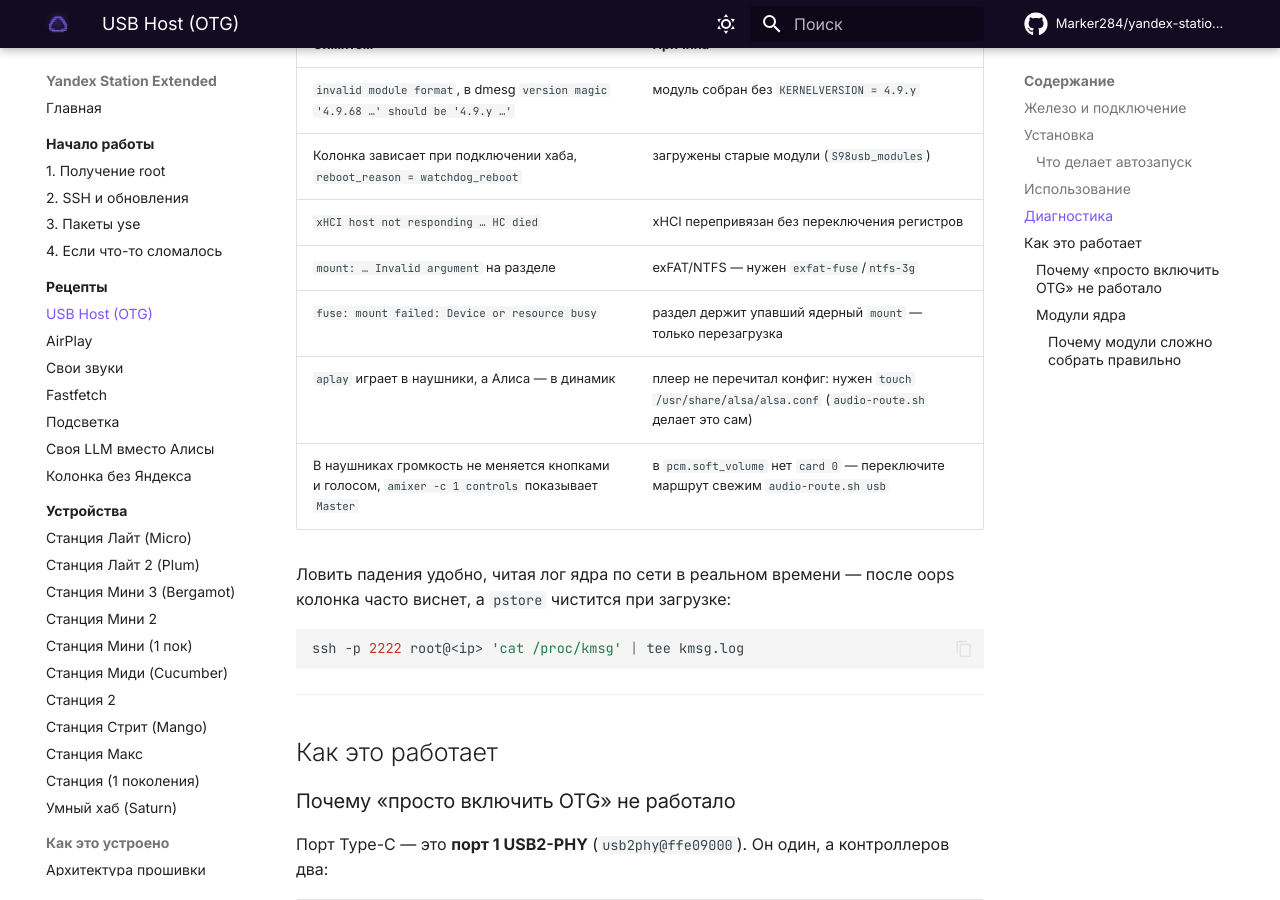
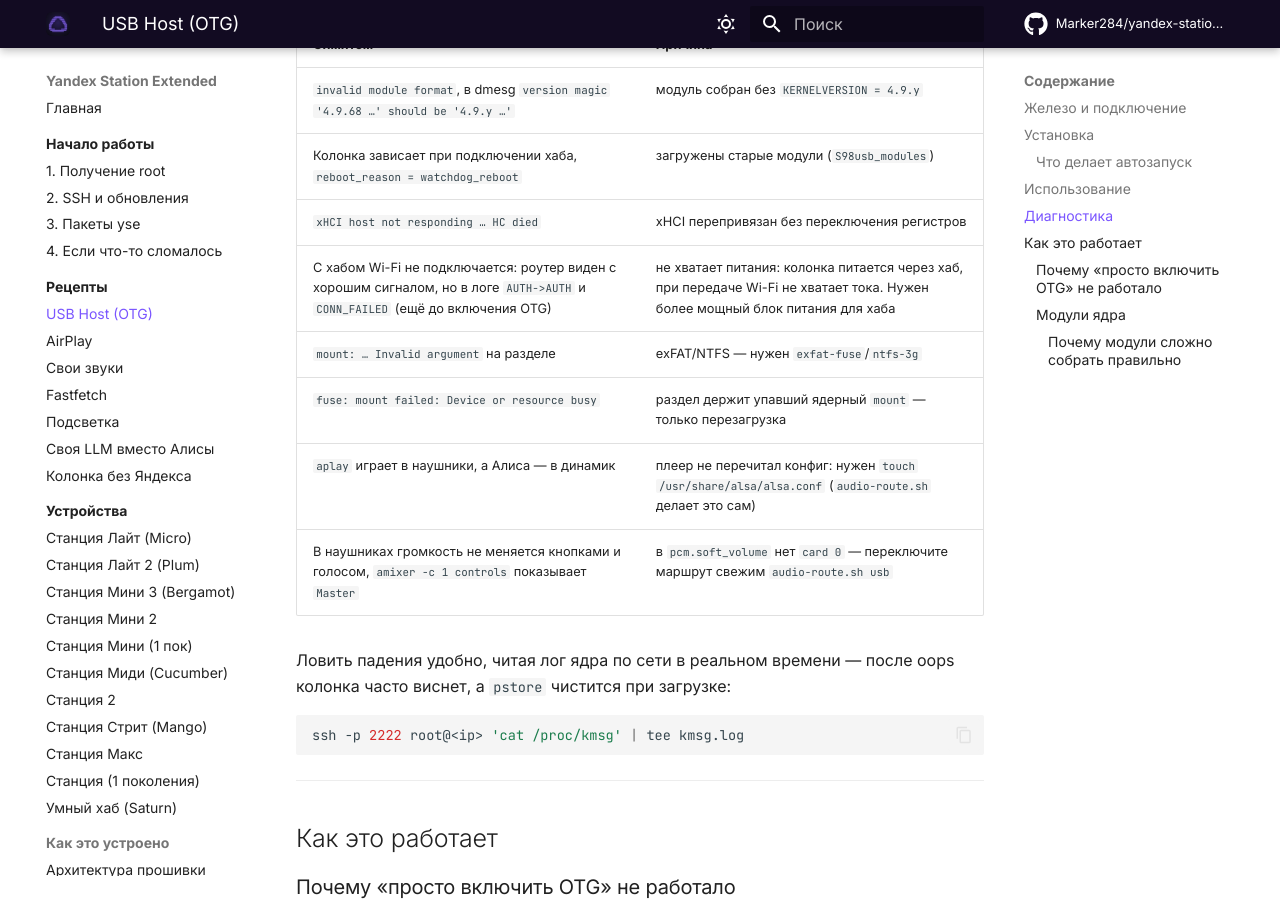
Before and after one commit to Kastle86/yandex-station-extended, an MkDocs documentation site: the page built from docs/recipes/usb-host.md, in a window 1280 px wide and 900 px high, scrolled down 4074 px. Built offline with MkDocs 1.6.1 and Material for MkDocs 9.7.7, drawn with Linux system fonts in a browser that asks for light colours; comment, search, counter and statistics services are not loaded.

Commit message:
docs(usb-host): Wi-Fi fails to associate through an underpowered hub
Co-Authored-By: Claude Opus 5.5 <noreply@anthropic.com>
Claude-Session: https://claude.ai/code/session_01Rduha993CJuEQ14cchh5tL

```diff
--- a/docs/recipes/usb-host.md
+++ b/docs/recipes/usb-host.md
@@ -171,6 +171,7 @@ USB OTG: Burst Elite 240G · 223.6 GiB · USB 480 Mbit/s
 | `invalid module format`, в dmesg `version magic '4.9.68 …' should be '4.9.y …'` | модуль собран без `KERNELVERSION = 4.9.y` |
 | Колонка зависает при подключении хаба, `reboot_reason = watchdog_reboot` | загружены старые модули (`S98usb_modules`) |
 | `xHCI host not responding … HC died` | xHCI перепривязан без переключения регистров |
+| С хабом Wi-Fi не подключается: роутер виден с хорошим сигналом, но в логе `AUTH->AUTH` и `CONN_FAILED` (ещё до включения OTG) | не хватает питания: колонка питается через хаб, при передаче Wi-Fi не хватает тока. Нужен более мощный блок питания для хаба |
 | `mount: … Invalid argument` на разделе | exFAT/NTFS — нужен `exfat-fuse`/`ntfs-3g` |
 | `fuse: mount failed: Device or resource busy` | раздел держит упавший ядерный `mount` — только перезагрузка |
 | `aplay` играет в наушники, а Алиса — в динамик | плеер не перечитал конфиг: нужен `touch /usr/share/alsa/alsa.conf` (`audio-route.sh` делает это сам) |
```
